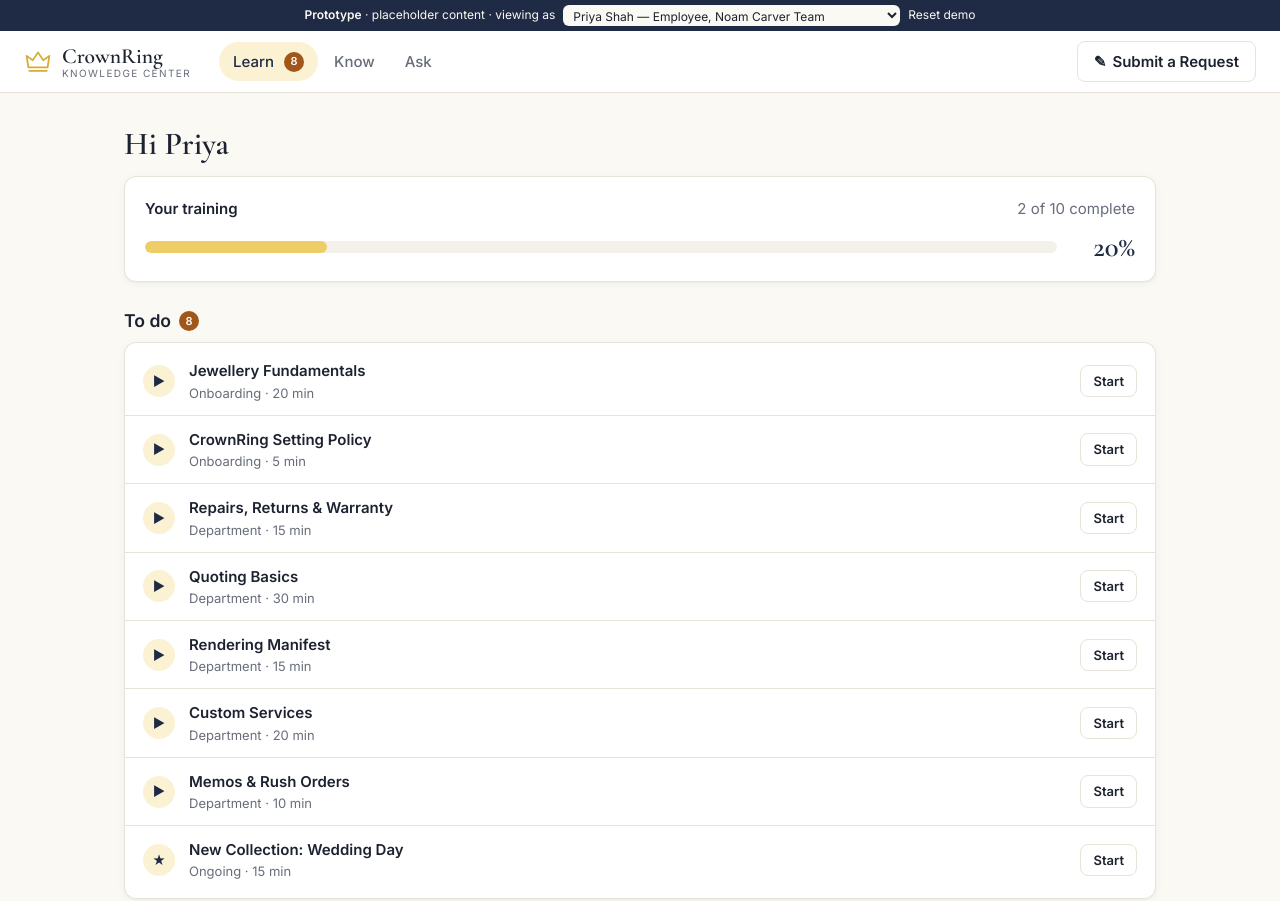
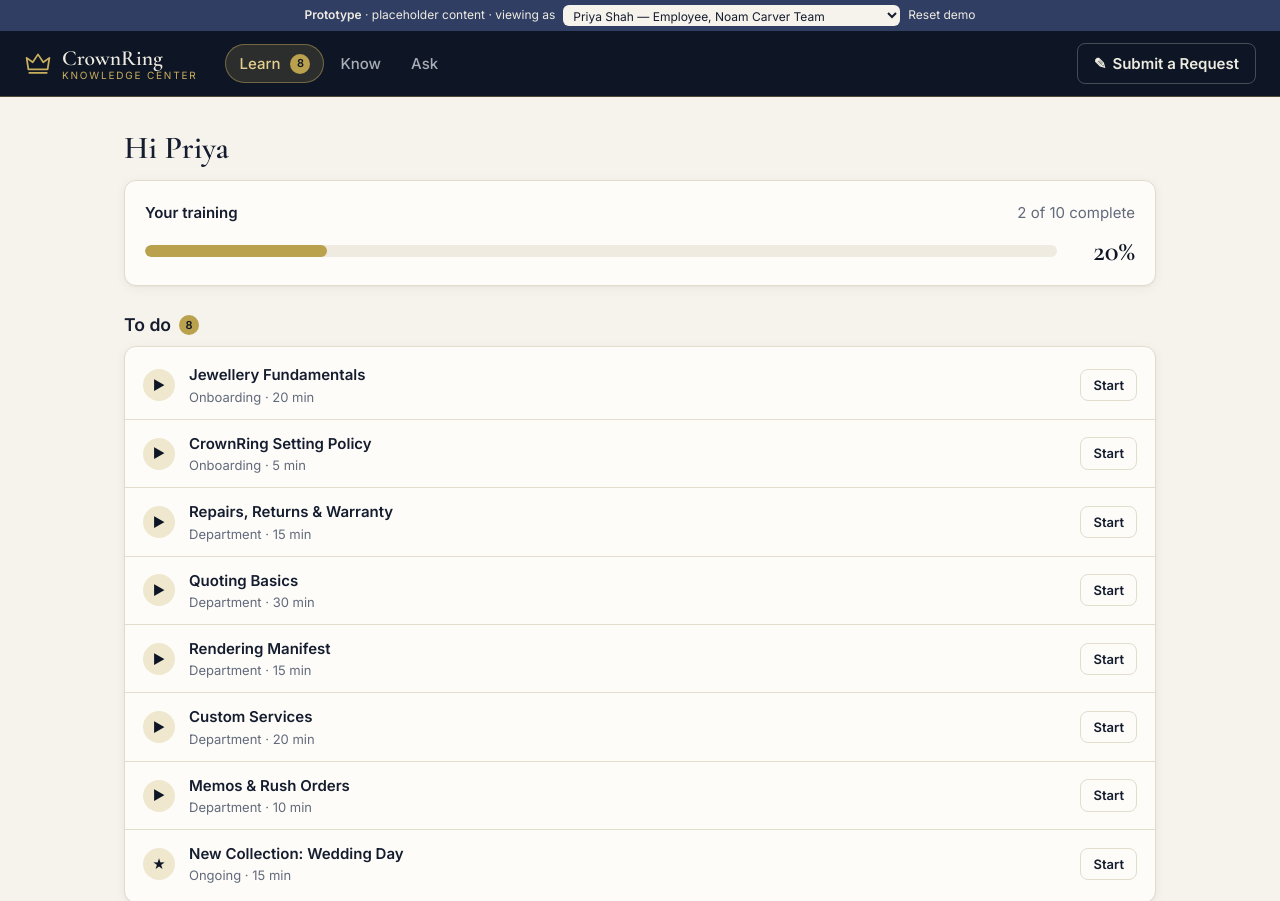
Before and after one commit to minkaliebenberg/KnowledgeCenter, a plain HTML site: page index.html in a window 1280 px wide. Shown: the top 901 px of the page. Drawn offline with nearby package versions, Linux system fonts and the light colour scheme.

Commit message:
Muted luxury palette: deep navy header, cream base, antique gold accent
Co-Authored-By: Claude Opus 5.5 <noreply@anthropic.com>
Claude-Session: https://claude.ai/code/session_01FrMNokeGHCqAJrb88RdjJQ

```diff
--- a/index.html
+++ b/index.html
@@ -11,29 +11,33 @@
   <style>
 /* CrownRing Knowledge Center — prototype styles.
    Colour tokens on :root so the developer can map them to the internal site's theme. */
+/* Palette: deep navy, slate navy, cream, muted antique gold (Navy & Gold / Royal Academy inspiration) */
 :root {
-  --bg: #fbf9f4; --surface: #ffffff; --surface-2: #f4f1ea; --text: #1d2230; --muted: #676d7a; --border: #e8e3d8;
-  --accent: #efcd66; --accent-hover: #e6c04f; --on-accent: #1f2a44; --accent-strong: #2b4170; --accent-soft: #fbf2d3;
-  --mark: #d6ac36; --navy: #1f2a44;
-  --ok: #2f7a4f; --ok-soft: #e3f1e8; --warn: #a1561a; --warn-soft: #fbeadb; --info: #2d5b9a; --info-soft: #e3ecf8;
-  --danger: #a23b3b; --danger-soft: #f8e1e1;
-  --radius: 12px; --shadow: 0 1px 2px rgba(20,20,30,.04), 0 2px 10px rgba(20,20,30,.04);
+  --bg: #f6f3ec; --surface: #fdfcf9; --surface-2: #efebe0; --text: #141c2e; --muted: #626a7b; --border: #e2dccc;
+  --accent: #b9a14e; --accent-hover: #a88f3f; --on-accent: #0e1625; --accent-strong: #303e64; --accent-soft: #efe8cf;
+  --mark: #c9ae5d; --navy: #0e1625; --slate: #303e64;
+  --header-bg: #0e1625; --header-text: #eeece0; --header-muted: #a9adb8; --header-hover: rgba(238,236,224,.08); --demo-bg: #303e64;
+  --ok: #4e7a5e; --ok-soft: #e4ece2; --warn: #9a6a2e; --warn-soft: #f3eadb; --info: #3f5683; --info-soft: #e6eaf2;
+  --danger: #9a4a48; --danger-soft: #f4e3e1;
+  --radius: 12px; --shadow: 0 1px 2px rgba(14,22,37,.04), 0 2px 12px rgba(14,22,37,.05);
   --font: 'Inter', system-ui, -apple-system, 'Segoe UI', sans-serif; --serif: 'Cormorant Garamond', Georgia, serif;
   color-scheme: light;
 }
 @media (prefers-color-scheme: dark) {
   :root:not([data-theme="light"]) {
-    --bg: #14161c; --surface: #1c1f27; --surface-2: #252935; --text: #ebe8e1; --muted: #a2a6b2; --border: #2f3442;
-    --accent: #e9c869; --accent-hover: #f0d482; --on-accent: #1d2230; --accent-strong: #ecd07e; --accent-soft: #3a331f; --mark: #e9c869; --navy: #d9dde8;
-    --ok: #6cc28f; --ok-soft: #1e3427; --warn: #e8a066; --warn-soft: #3b2a1c; --info: #86aee6; --info-soft: #1d2a3d;
-    --danger: #e48a8a; --danger-soft: #3d2222; color-scheme: dark;
+    --bg: #0e1625; --surface: #162036; --surface-2: #1e2a44; --text: #eeece0; --muted: #a3a9b8; --border: #2a3654;
+    --accent: #c9ae5d; --accent-hover: #d6bd70; --on-accent: #0e1625; --accent-strong: #dcd3a8; --accent-soft: #2e2e2a; --mark: #c9ae5d; --navy: #eeece0; --slate: #a9b6d6;
+    --header-bg: #0a101c; --header-text: #eeece0; --header-muted: #a3a9b8; --header-hover: rgba(238,236,224,.08); --demo-bg: #1e2a44;
+    --ok: #8cbf9b; --ok-soft: #1f3128; --warn: #d9ab6c; --warn-soft: #362c1d; --info: #9fb3dc; --info-soft: #1e2a44;
+    --danger: #e09a96; --danger-soft: #3a2224; color-scheme: dark;
   }
 }
 :root[data-theme="dark"] {
-  --bg: #14161c; --surface: #1c1f27; --surface-2: #252935; --text: #ebe8e1; --muted: #a2a6b2; --border: #2f3442;
-  --accent: #e9c869; --accent-hover: #f0d482; --on-accent: #1d2230; --accent-strong: #ecd07e; --accent-soft: #3a331f; --mark: #e9c869; --navy: #d9dde8;
-  --ok: #6cc28f; --ok-soft: #1e3427; --warn: #e8a066; --warn-soft: #3b2a1c; --info: #86aee6; --info-soft: #1d2a3d;
-  --danger: #e48a8a; --danger-soft: #3d2222; color-scheme: dark;
+  --bg: #0e1625; --surface: #162036; --surface-2: #1e2a44; --text: #eeece0; --muted: #a3a9b8; --border: #2a3654;
+  --accent: #c9ae5d; --accent-hover: #d6bd70; --on-accent: #0e1625; --accent-strong: #dcd3a8; --accent-soft: #2e2e2a; --mark: #c9ae5d; --navy: #eeece0; --slate: #a9b6d6;
+  --header-bg: #0a101c; --header-text: #eeece0; --header-muted: #a3a9b8; --header-hover: rgba(238,236,224,.08); --demo-bg: #1e2a44;
+  --ok: #8cbf9b; --ok-soft: #1f3128; --warn: #d9ab6c; --warn-soft: #362c1d; --info: #9fb3dc; --info-soft: #1e2a44;
+  --danger: #e09a96; --danger-soft: #3a2224; color-scheme: dark;
 }
 
 * { box-sizing: border-box; }
@@ -50,23 +54,26 @@ button, input, select, textarea { font: inherit; color: inherit; }
 :focus-visible { outline: 2px solid var(--accent); outline-offset: 2px; }
 
 /* demo bar + header */
-.demo-bar { display: flex; flex-wrap: wrap; gap: 8px; align-items: center; justify-content: center; padding: 5px 16px; background: var(--navy); color: var(--bg); font-size: 12px; }
-.demo-bar select { width: auto; max-width: 100%; background: var(--bg); color: var(--text); border: 0; border-radius: 6px; padding: 2px 6px; font-size: 12px; }
-.demo-bar .link-btn { color: var(--bg); font-size: 12px; }
+.demo-bar { display: flex; flex-wrap: wrap; gap: 8px; align-items: center; justify-content: center; padding: 5px 16px; background: var(--demo-bg); color: var(--header-text); font-size: 12px; }
+.demo-bar select { width: auto; max-width: 100%; background: #f6f3ec; color: #141c2e; border: 0; border-radius: 6px; padding: 2px 6px; font-size: 12px; }
+.demo-bar .link-btn { color: var(--header-text); font-size: 12px; }
 .link-btn { background: none; border: 0; padding: 0; cursor: pointer; color: var(--accent-strong); }
 .link-btn:hover { text-decoration: underline; }
-.topbar { position: sticky; top: 0; z-index: 10; display: flex; align-items: center; gap: 16px; padding: 10px 24px; background: var(--surface); border-bottom: 1px solid var(--border); }
-.brand { display: flex; align-items: center; gap: 10px; color: var(--text); }
+.topbar { position: sticky; top: 0; z-index: 10; display: flex; align-items: center; gap: 16px; padding: 12px 24px; background: var(--header-bg); border-bottom: 1px solid rgba(201,174,93,.35); }
+.brand { display: flex; align-items: center; gap: 10px; color: var(--header-text); }
 .brand:hover { text-decoration: none; }
 .brand-mark { color: var(--mark); display: grid; place-items: center; }
 .brand-text { display: flex; flex-direction: column; line-height: 1.05; }
 .brand-name { font-family: var(--serif); font-size: 1.35rem; font-weight: 600; }
-.brand-sub { font-size: 10px; letter-spacing: .14em; text-transform: uppercase; color: var(--muted); }
+.brand-sub { font-size: 10px; letter-spacing: .18em; text-transform: uppercase; color: var(--mark); }
 .mainnav { display: flex; gap: 2px; margin-left: 12px; flex: 1; overflow-x: auto; }
 .mainnav a { padding: 8px 14px; border-radius: 999px; color: var(--muted); font-weight: 500; white-space: nowrap; display: inline-flex; align-items: center; gap: 6px; }
-.mainnav a:hover { background: var(--surface-2); color: var(--text); text-decoration: none; }
-.mainnav a.active { background: var(--accent-soft); color: var(--navy); }
-.count { display: inline-grid; place-items: center; min-width: 20px; height: 20px; padding: 0 6px; border-radius: 999px; background: var(--warn); color: #fff; font-size: 11px; font-weight: 600; margin-left: 4px; vertical-align: middle; font-family: var(--font); }
+.mainnav a { color: var(--header-muted); }
+.mainnav a:hover { background: var(--header-hover); color: var(--header-text); text-decoration: none; }
+.mainnav a.active { background: rgba(201,174,93,.16); color: #e3cf8f; box-shadow: inset 0 0 0 1px rgba(201,174,93,.45); }
+.topbar .btn-ghost { color: var(--header-text); border-color: rgba(238,236,224,.25); }
+.topbar .btn-ghost:hover { background: var(--header-hover); }
+.count { display: inline-grid; place-items: center; min-width: 20px; height: 20px; padding: 0 6px; border-radius: 999px; background: var(--accent); color: var(--on-accent); font-size: 11px; font-weight: 600; margin-left: 4px; vertical-align: middle; font-family: var(--font); }
 
 main { max-width: 1080px; margin: 0 auto; padding: 24px 24px 80px; outline: none; }
 .narrow { max-width: 760px; margin: 0 auto; }
@@ -93,7 +100,7 @@ main { max-width: 1080px; margin: 0 auto; padding: 24px 24px 80px; outline: none
 .pill-row.center { justify-content: center; }
 .chip { border: 1px solid var(--border); background: var(--surface); border-radius: 999px; padding: 5px 12px; cursor: pointer; font-size: 13px; color: var(--text); font-weight: 400; }
 .chip:hover { background: var(--surface-2); text-decoration: none; }
-.chip.active { background: var(--navy); color: var(--bg); border-color: var(--navy); }
+.chip.active { background: var(--slate); color: #f6f3ec; border-color: var(--slate); }
 .chip-n { opacity: .6; margin-left: 2px; }
 .row { display: flex; gap: 10px; align-items: center; flex-wrap: wrap; }
 .row.spread { justify-content: space-between; }
@@ -136,7 +143,7 @@ tr.click:hover td { background: var(--surface-2); }
 a.list-row:hover { background: var(--surface-2); text-decoration: none; }
 .list-row .sub { display: block; font-size: 13px; color: var(--muted); font-weight: 400; }
 .row-ico { width: 32px; height: 32px; border-radius: 50%; display: grid; place-items: center; flex: none; background: var(--accent-soft); color: var(--navy); font-size: 13px; font-weight: 700; }
-.row-ico.warn { background: var(--warn-soft); color: var(--warn); }
+.row-ico.warn { background: var(--accent); color: var(--on-accent); }
 .row-ico.ok { background: var(--ok-soft); color: var(--ok); }
 .row-ico.plain { background: var(--surface-2); font-size: 16px; border-radius: 8px; }
 details.completed summary { padding: 12px 18px; cursor: pointer; color: var(--muted); font-weight: 500; }
@@ -178,6 +185,8 @@ details.history ul { padding-left: 1.2em; margin-top: 8px; }
 .tile { display: flex; flex-direction: column; gap: 4px; padding: 18px; background: var(--surface); border: 1px solid var(--border); border-radius: var(--radius); color: var(--text); box-shadow: var(--shadow); transition: border-color .12s, transform .12s; }
 .tile:hover { border-color: var(--accent); transform: translateY(-1px); text-decoration: none; }
 .tile-ico { font-size: 22px; margin-bottom: 4px; }
+/* mute colourful emoji icons to fit the palette */
+.tile-ico, .row-ico.plain { filter: grayscale(1) sepia(.55) saturate(1.3) opacity(.85); }
 mark { background: var(--accent-soft); color: inherit; padding: 0 2px; border-radius: 3px; }
 
 /* ask */
@@ -186,7 +195,7 @@ mark { background: var(--accent-soft); color: inherit; padding: 0 2px; border-ra
 .chat { display: flex; flex-direction: column; gap: 12px; flex: 1; }
 .msg { max-width: 85%; padding: 12px 16px; border-radius: 16px; }
 .msg p:last-child, .msg ul:last-child { margin-bottom: 0; }
-.msg.user { align-self: flex-end; background: var(--navy); color: var(--bg); border-bottom-right-radius: 4px; }
+.msg.user { align-self: flex-end; background: var(--slate); color: #f6f3ec; border-bottom-right-radius: 4px; }
 .msg.bot { align-self: flex-start; background: var(--surface); border: 1px solid var(--border); border-bottom-left-radius: 4px; }
 .msg .source { margin-top: 10px; font-size: 13px; color: var(--muted); }
 .chat-input { display: flex; gap: 8px; margin-top: 18px; position: sticky; bottom: 12px; background: var(--bg); padding: 6px 0; }
@@ -228,7 +237,7 @@ button.kcard:hover { border-color: var(--accent); }
 .modal { position: fixed; inset: 0; background: rgba(10,12,20,.45); display: grid; place-items: center; padding: 16px; z-index: 50; }
 .modal[hidden] { display: none; }
 .modal-card { background: var(--surface); border-radius: 14px; padding: 24px; width: min(520px, 100%); max-height: 90vh; overflow: auto; box-shadow: 0 20px 60px rgba(0,0,0,.25); }
-.toast { position: fixed; bottom: 24px; left: 50%; transform: translateX(-50%) translateY(80px); background: var(--navy); color: var(--bg); padding: 10px 18px; border-radius: 10px; opacity: 0; transition: all .25s; z-index: 60; max-width: calc(100% - 32px); pointer-events: none; }
+.toast { position: fixed; bottom: 24px; left: 50%; transform: translateX(-50%) translateY(80px); background: var(--header-bg); color: var(--header-text); padding: 10px 18px; border-radius: 10px; opacity: 0; transition: all .25s; z-index: 60; max-width: calc(100% - 32px); pointer-events: none; }
 .toast.show { opacity: 1; transform: translateX(-50%) translateY(0); }
 
 @media print { .demo-bar, .topbar, .doc-actions, details.history, .small:first-child { display: none !important; } .card { border: 0; box-shadow: none; } }
--- a/src/css/styles.css
+++ b/src/css/styles.css
@@ -1,28 +1,32 @@
 /* CrownRing Knowledge Center — prototype styles.
    Colour tokens on :root so the developer can map them to the internal site's theme. */
+/* Palette: deep navy, slate navy, cream, muted antique gold (Navy & Gold / Royal Academy inspiration) */
 :root {
-  --bg: #fbf9f4; --surface: #ffffff; --surface-2: #f4f1ea; --text: #1d2230; --muted: #676d7a; --border: #e8e3d8;
-  --accent: #efcd66; --accent-hover: #e6c04f; --on-accent: #1f2a44; --accent-strong: #2b4170; --accent-soft: #fbf2d3;
-  --mark: #d6ac36; --navy: #1f2a44;
-  --ok: #2f7a4f; --ok-soft: #e3f1e8; --warn: #a1561a; --warn-soft: #fbeadb; --info: #2d5b9a; --info-soft: #e3ecf8;
-  --danger: #a23b3b; --danger-soft: #f8e1e1;
-  --radius: 12px; --shadow: 0 1px 2px rgba(20,20,30,.04), 0 2px 10px rgba(20,20,30,.04);
+  --bg: #f6f3ec; --surface: #fdfcf9; --surface-2: #efebe0; --text: #141c2e; --muted: #626a7b; --border: #e2dccc;
+  --accent: #b9a14e; --accent-hover: #a88f3f; --on-accent: #0e1625; --accent-strong: #303e64; --accent-soft: #efe8cf;
+  --mark: #c9ae5d; --navy: #0e1625; --slate: #303e64;
+  --header-bg: #0e1625; --header-text: #eeece0; --header-muted: #a9adb8; --header-hover: rgba(238,236,224,.08); --demo-bg: #303e64;
+  --ok: #4e7a5e; --ok-soft: #e4ece2; --warn: #9a6a2e; --warn-soft: #f3eadb; --info: #3f5683; --info-soft: #e6eaf2;
+  --danger: #9a4a48; --danger-soft: #f4e3e1;
+  --radius: 12px; --shadow: 0 1px 2px rgba(14,22,37,.04), 0 2px 12px rgba(14,22,37,.05);
   --font: 'Inter', system-ui, -apple-system, 'Segoe UI', sans-serif; --serif: 'Cormorant Garamond', Georgia, serif;
   color-scheme: light;
 }
 @media (prefers-color-scheme: dark) {
   :root:not([data-theme="light"]) {
-    --bg: #14161c; --surface: #1c1f27; --surface-2: #252935; --text: #ebe8e1; --muted: #a2a6b2; --border: #2f3442;
-    --accent: #e9c869; --accent-hover: #f0d482; --on-accent: #1d2230; --accent-strong: #ecd07e; --accent-soft: #3a331f; --mark: #e9c869; --navy: #d9dde8;
-    --ok: #6cc28f; --ok-soft: #1e3427; --warn: #e8a066; --warn-soft: #3b2a1c; --info: #86aee6; --info-soft: #1d2a3d;
-    --danger: #e48a8a; --danger-soft: #3d2222; color-scheme: dark;
+    --bg: #0e1625; --surface: #162036; --surface-2: #1e2a44; --text: #eeece0; --muted: #a3a9b8; --border: #2a3654;
+    --accent: #c9ae5d; --accent-hover: #d6bd70; --on-accent: #0e1625; --accent-strong: #dcd3a8; --accent-soft: #2e2e2a; --mark: #c9ae5d; --navy: #eeece0; --slate: #a9b6d6;
+    --header-bg: #0a101c; --header-text: #eeece0; --header-muted: #a3a9b8; --header-hover: rgba(238,236,224,.08); --demo-bg: #1e2a44;
+    --ok: #8cbf9b; --ok-soft: #1f3128; --warn: #d9ab6c; --warn-soft: #362c1d; --info: #9fb3dc; --info-soft: #1e2a44;
+    --danger: #e09a96; --danger-soft: #3a2224; color-scheme: dark;
   }
 }
 :root[data-theme="dark"] {
-  --bg: #14161c; --surface: #1c1f27; --surface-2: #252935; --text: #ebe8e1; --muted: #a2a6b2; --border: #2f3442;
-  --accent: #e9c869; --accent-hover: #f0d482; --on-accent: #1d2230; --accent-strong: #ecd07e; --accent-soft: #3a331f; --mark: #e9c869; --navy: #d9dde8;
-  --ok: #6cc28f; --ok-soft: #1e3427; --warn: #e8a066; --warn-soft: #3b2a1c; --info: #86aee6; --info-soft: #1d2a3d;
-  --danger: #e48a8a; --danger-soft: #3d2222; color-scheme: dark;
+  --bg: #0e1625; --surface: #162036; --surface-2: #1e2a44; --text: #eeece0; --muted: #a3a9b8; --border: #2a3654;
+  --accent: #c9ae5d; --accent-hover: #d6bd70; --on-accent: #0e1625; --accent-strong: #dcd3a8; --accent-soft: #2e2e2a; --mark: #c9ae5d; --navy: #eeece0; --slate: #a9b6d6;
+  --header-bg: #0a101c; --header-text: #eeece0; --header-muted: #a3a9b8; --header-hover: rgba(238,236,224,.08); --demo-bg: #1e2a44;
+  --ok: #8cbf9b; --ok-soft: #1f3128; --warn: #d9ab6c; --warn-soft: #362c1d; --info: #9fb3dc; --info-soft: #1e2a44;
+  --danger: #e09a96; --danger-soft: #3a2224; color-scheme: dark;
 }
 
 * { box-sizing: border-box; }
@@ -39,23 +43,26 @@ button, input, select, textarea { font: inherit; color: inherit; }
 :focus-visible { outline: 2px solid var(--accent); outline-offset: 2px; }
 
 /* demo bar + header */
-.demo-bar { display: flex; flex-wrap: wrap; gap: 8px; align-items: center; justify-content: center; padding: 5px 16px; background: var(--navy); color: var(--bg); font-size: 12px; }
-.demo-bar select { width: auto; max-width: 100%; background: var(--bg); color: var(--text); border: 0; border-radius: 6px; padding: 2px 6px; font-size: 12px; }
-.demo-bar .link-btn { color: var(--bg); font-size: 12px; }
+.demo-bar { display: flex; flex-wrap: wrap; gap: 8px; align-items: center; justify-content: center; padding: 5px 16px; background: var(--demo-bg); color: var(--header-text); font-size: 12px; }
+.demo-bar select { width: auto; max-width: 100%; background: #f6f3ec; color: #141c2e; border: 0; border-radius: 6px; padding: 2px 6px; font-size: 12px; }
+.demo-bar .link-btn { color: var(--header-text); font-size: 12px; }
 .link-btn { background: none; border: 0; padding: 0; cursor: pointer; color: var(--accent-strong); }
 .link-btn:hover { text-decoration: underline; }
-.topbar { position: sticky; top: 0; z-index: 10; display: flex; align-items: center; gap: 16px; padding: 10px 24px; background: var(--surface); border-bottom: 1px solid var(--border); }
-.brand { display: flex; align-items: center; gap: 10px; color: var(--text); }
+.topbar { position: sticky; top: 0; z-index: 10; display: flex; align-items: center; gap: 16px; padding: 12px 24px; background: var(--header-bg); border-bottom: 1px solid rgba(201,174,93,.35); }
+.brand { display: flex; align-items: center; gap: 10px; color: var(--header-text); }
 .brand:hover { text-decoration: none; }
 .brand-mark { color: var(--mark); display: grid; place-items: center; }
 .brand-text { display: flex; flex-direction: column; line-height: 1.05; }
 .brand-name { font-family: var(--serif); font-size: 1.35rem; font-weight: 600; }
-.brand-sub { font-size: 10px; letter-spacing: .14em; text-transform: uppercase; color: var(--muted); }
+.brand-sub { font-size: 10px; letter-spacing: .18em; text-transform: uppercase; color: var(--mark); }
 .mainnav { display: flex; gap: 2px; margin-left: 12px; flex: 1; overflow-x: auto; }
 .mainnav a { padding: 8px 14px; border-radius: 999px; color: var(--muted); font-weight: 500; white-space: nowrap; display: inline-flex; align-items: center; gap: 6px; }
-.mainnav a:hover { background: var(--surface-2); color: var(--text); text-decoration: none; }
-.mainnav a.active { background: var(--accent-soft); color: var(--navy); }
-.count { display: inline-grid; place-items: center; min-width: 20px; height: 20px; padding: 0 6px; border-radius: 999px; background: var(--warn); color: #fff; font-size: 11px; font-weight: 600; margin-left: 4px; vertical-align: middle; font-family: var(--font); }
+.mainnav a { color: var(--header-muted); }
+.mainnav a:hover { background: var(--header-hover); color: var(--header-text); text-decoration: none; }
+.mainnav a.active { background: rgba(201,174,93,.16); color: #e3cf8f; box-shadow: inset 0 0 0 1px rgba(201,174,93,.45); }
+.topbar .btn-ghost { color: var(--header-text); border-color: rgba(238,236,224,.25); }
+.topbar .btn-ghost:hover { background: var(--header-hover); }
+.count { display: inline-grid; place-items: center; min-width: 20px; height: 20px; padding: 0 6px; border-radius: 999px; background: var(--accent); color: var(--on-accent); font-size: 11px; font-weight: 600; margin-left: 4px; vertical-align: middle; font-family: var(--font); }
 
 main { max-width: 1080px; margin: 0 auto; padding: 24px 24px 80px; outline: none; }
 .narrow { max-width: 760px; margin: 0 auto; }
@@ -82,7 +89,7 @@ main { max-width: 1080px; margin: 0 auto; padding: 24px 24px 80px; outline: none
 .pill-row.center { justify-content: center; }
 .chip { border: 1px solid var(--border); background: var(--surface); border-radius: 999px; padding: 5px 12px; cursor: pointer; font-size: 13px; color: var(--text); font-weight: 400; }
 .chip:hover { background: var(--surface-2); text-decoration: none; }
-.chip.active { background: var(--navy); color: var(--bg); border-color: var(--navy); }
+.chip.active { background: var(--slate); color: #f6f3ec; border-color: var(--slate); }
 .chip-n { opacity: .6; margin-left: 2px; }
 .row { display: flex; gap: 10px; align-items: center; flex-wrap: wrap; }
 .row.spread { justify-content: space-between; }
@@ -125,7 +132,7 @@ tr.click:hover td { background: var(--surface-2); }
 a.list-row:hover { background: var(--surface-2); text-decoration: none; }
 .list-row .sub { display: block; font-size: 13px; color: var(--muted); font-weight: 400; }
 .row-ico { width: 32px; height: 32px; border-radius: 50%; display: grid; place-items: center; flex: none; background: var(--accent-soft); color: var(--navy); font-size: 13px; font-weight: 700; }
-.row-ico.warn { background: var(--warn-soft); color: var(--warn); }
+.row-ico.warn { background: var(--accent); color: var(--on-accent); }
 .row-ico.ok { background: var(--ok-soft); color: var(--ok); }
 .row-ico.plain { background: var(--surface-2); font-size: 16px; border-radius: 8px; }
 details.completed summary { padding: 12px 18px; cursor: pointer; color: var(--muted); font-weight: 500; }
@@ -167,6 +174,8 @@ details.history ul { padding-left: 1.2em; margin-top: 8px; }
 .tile { display: flex; flex-direction: column; gap: 4px; padding: 18px; background: var(--surface); border: 1px solid var(--border); border-radius: var(--radius); color: var(--text); box-shadow: var(--shadow); transition: border-color .12s, transform .12s; }
 .tile:hover { border-color: var(--accent); transform: translateY(-1px); text-decoration: none; }
 .tile-ico { font-size: 22px; margin-bottom: 4px; }
+/* mute colourful emoji icons to fit the palette */
+.tile-ico, .row-ico.plain { filter: grayscale(1) sepia(.55) saturate(1.3) opacity(.85); }
 mark { background: var(--accent-soft); color: inherit; padding: 0 2px; border-radius: 3px; }
 
 /* ask */
@@ -175,7 +184,7 @@ mark { background: var(--accent-soft); color: inherit; padding: 0 2px; border-ra
 .chat { display: flex; flex-direction: column; gap: 12px; flex: 1; }
 .msg { max-width: 85%; padding: 12px 16px; border-radius: 16px; }
 .msg p:last-child, .msg ul:last-child { margin-bottom: 0; }
-.msg.user { align-self: flex-end; background: var(--navy); color: var(--bg); border-bottom-right-radius: 4px; }
+.msg.user { align-self: flex-end; background: var(--slate); color: #f6f3ec; border-bottom-right-radius: 4px; }
 .msg.bot { align-self: flex-start; background: var(--surface); border: 1px solid var(--border); border-bottom-left-radius: 4px; }
 .msg .source { margin-top: 10px; font-size: 13px; color: var(--muted); }
 .chat-input { display: flex; gap: 8px; margin-top: 18px; position: sticky; bottom: 12px; background: var(--bg); padding: 6px 0; }
@@ -217,7 +226,7 @@ button.kcard:hover { border-color: var(--accent); }
 .modal { position: fixed; inset: 0; background: rgba(10,12,20,.45); display: grid; place-items: center; padding: 16px; z-index: 50; }
 .modal[hidden] { display: none; }
 .modal-card { background: var(--surface); border-radius: 14px; padding: 24px; width: min(520px, 100%); max-height: 90vh; overflow: auto; box-shadow: 0 20px 60px rgba(0,0,0,.25); }
-.toast { position: fixed; bottom: 24px; left: 50%; transform: translateX(-50%) translateY(80px); background: var(--navy); color: var(--bg); padding: 10px 18px; border-radius: 10px; opacity: 0; transition: all .25s; z-index: 60; max-width: calc(100% - 32px); pointer-events: none; }
+.toast { position: fixed; bottom: 24px; left: 50%; transform: translateX(-50%) translateY(80px); background: var(--header-bg); color: var(--header-text); padding: 10px 18px; border-radius: 10px; opacity: 0; transition: all .25s; z-index: 60; max-width: calc(100% - 32px); pointer-events: none; }
 .toast.show { opacity: 1; transform: translateX(-50%) translateY(0); }
 
 @media print { .demo-bar, .topbar, .doc-actions, details.history, .small:first-child { display: none !important; } .card { border: 0; box-shadow: none; } }
```
